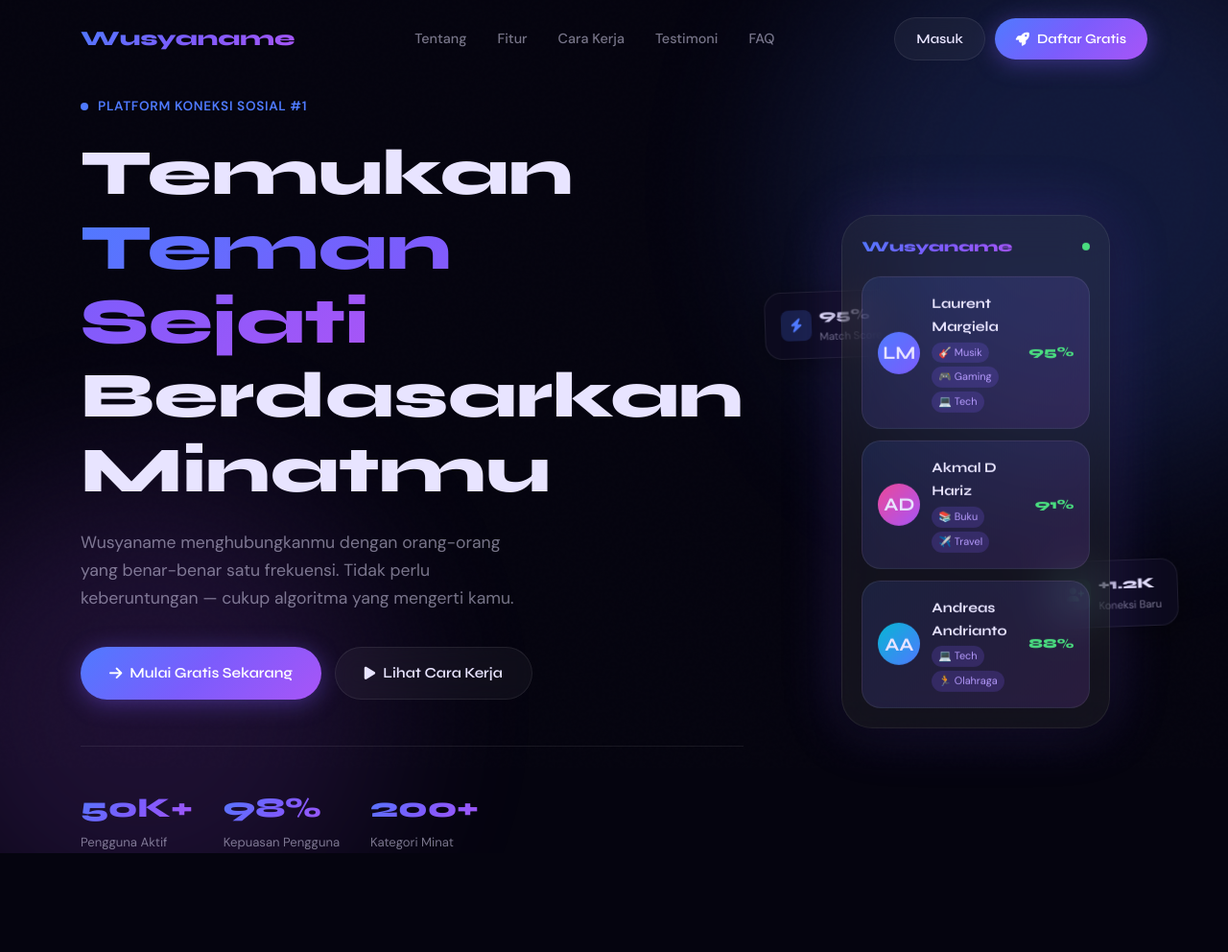
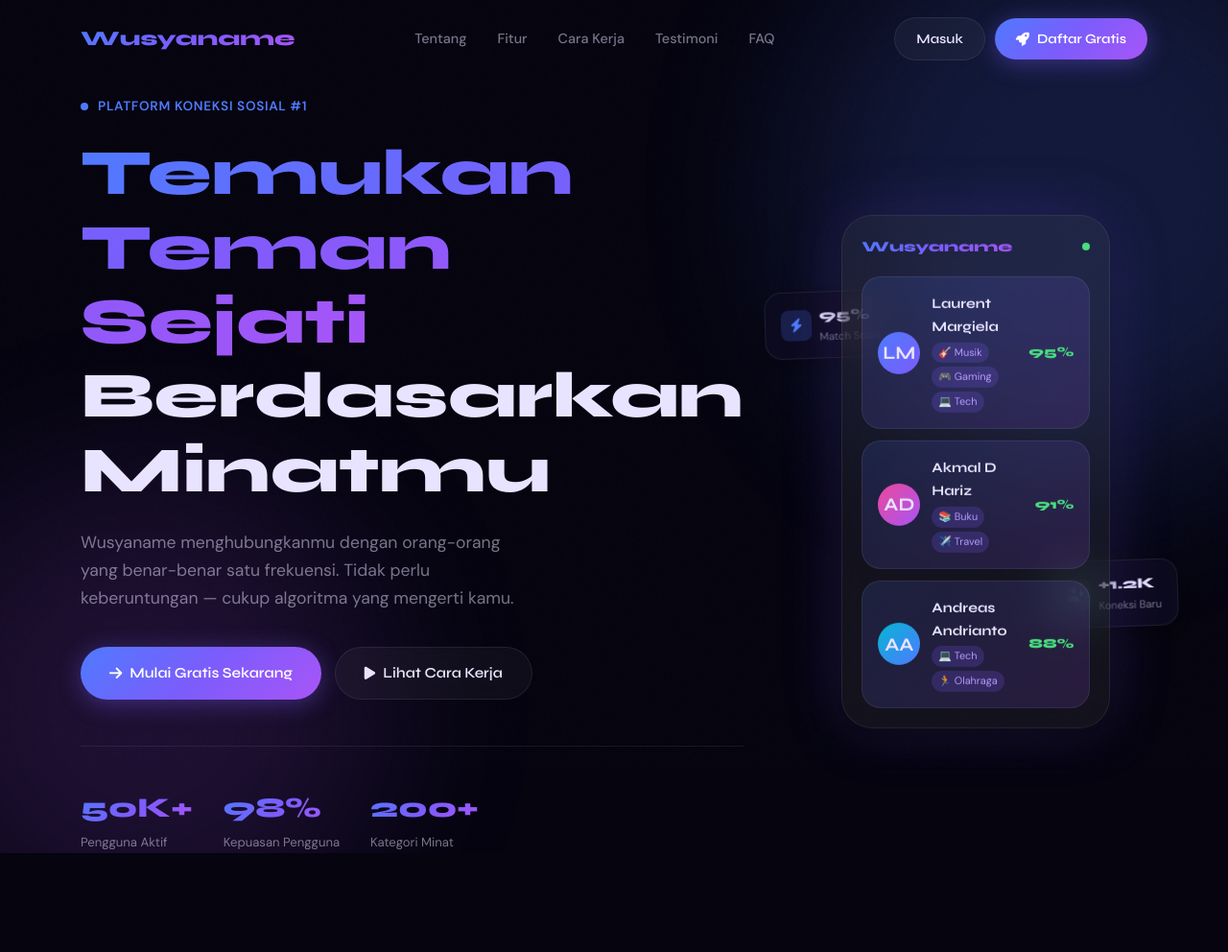
Before and after one commit to andreas-world/wusyaname, a website: page public/index.html in a window 1280 px wide. Shown: the top 992 px of the page at 96% size. Drawn offline with Linux system fonts and the light colour scheme; no server answers.

Commit message:
'perbaikan'

```diff
--- a/public/index.html
+++ b/public/index.html
@@ -55,7 +55,7 @@
           <span id="heroEyebrow">Platform Koneksi Sosial #1</span>
         </div>
         <h1 class="hero-title">
-          Temukan <em class="gradient-text" id="heroTitleLine1">Teman Sejati</em><br>
+          <em class="gradient-text" id="heroTitleLine1">Temukan Teman Sejati</em><br>
           <span id="heroTitleLine2">Berdasarkan Minatmu</span>
         </h1>
         <p class="hero-desc" id="heroDesc">
```
